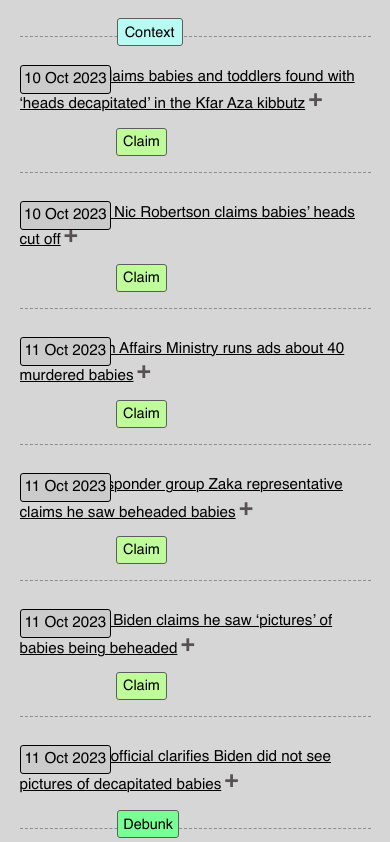
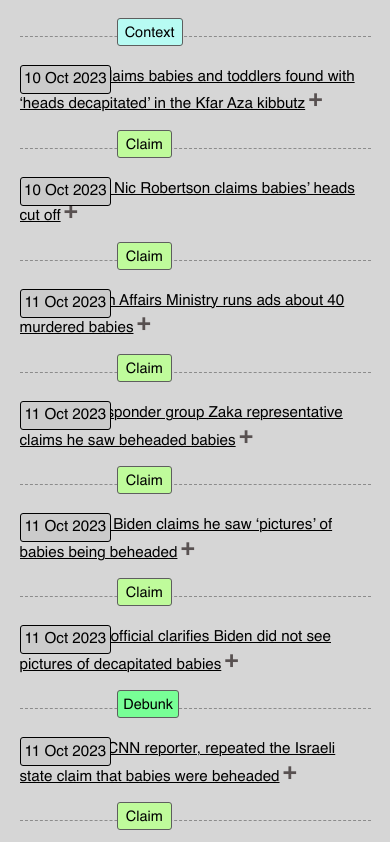
Before and after one commit to tamtzekin/hasbara-tracker, a React (Create React App) app: page /tracker in a window 390 px wide. Shown: the part 1022-1864 px from the top of the page. Built offline with nearby package versions, Linux system fonts and the light colour scheme.

Commit message:
(mobile) fixed the extra spacing appearing under Claim tags only

```diff
--- a/src/components/Tracker.css
+++ b/src/components/Tracker.css
@@ -429,11 +429,10 @@ oooooooooooooooooooooooooooooooooooooooooooooooooooooooooooooooooooooooooooooooo
 
     /* Type tags */
     .claim-tag {
-        padding: 1.7% 1.7% 1.7% 1.7%;
+        padding: 0.5% 1% 0.1% 1%;
         width: 14%;
-        position: relative;
-        top: 8%;
-        left: 27.5%;
+        position: absolute;
+        left: 30%;
         text-align: center;
     }
 
@@ -444,6 +443,7 @@ oooooooooooooooooooooooooooooooooooooooooooooooooooooooooooooooooooooooooooooooo
         text-align: center;
         left: 30%;
     }
+
 
     .debunk-tag {
         padding: 0.5% 1% 0.1% 1%;
```
